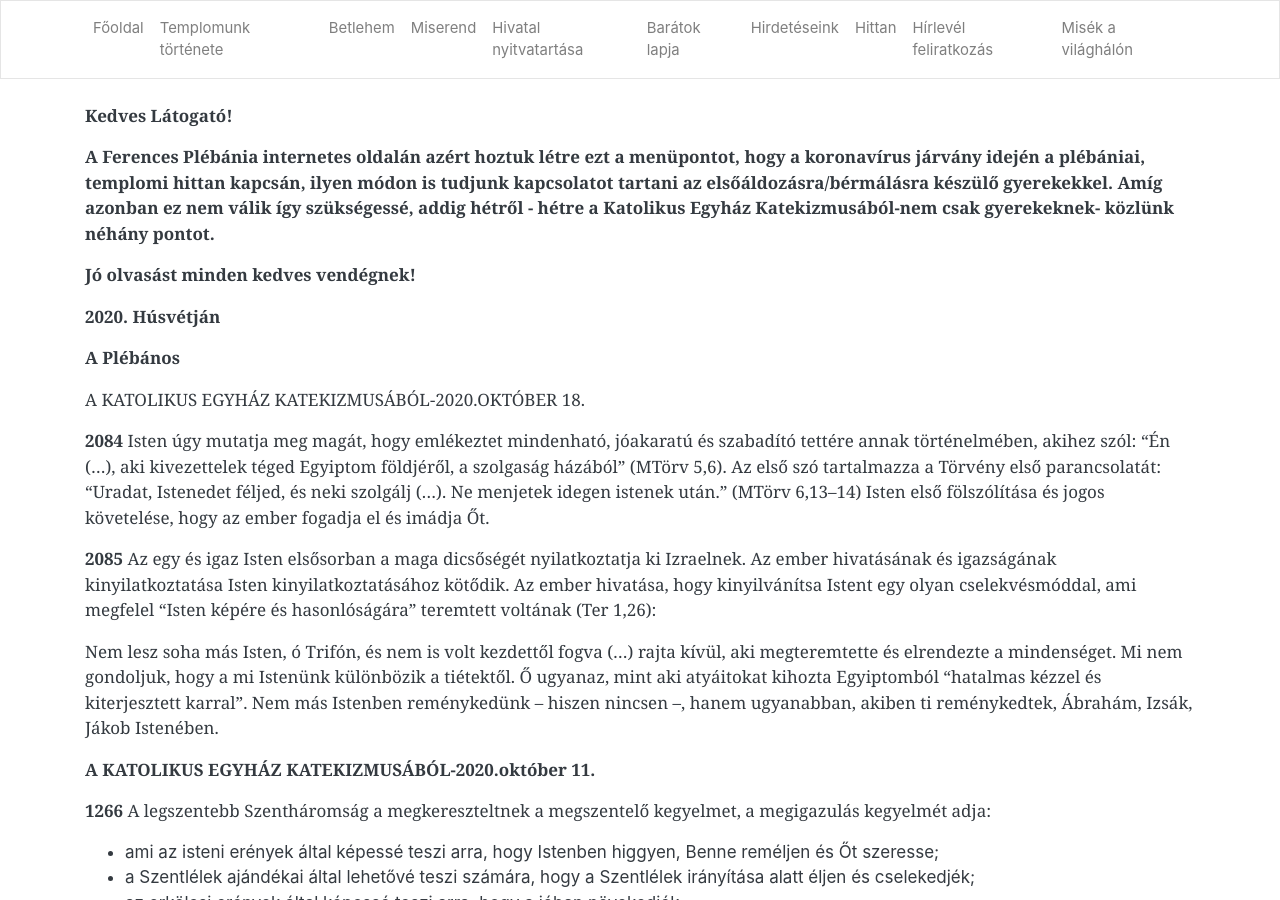
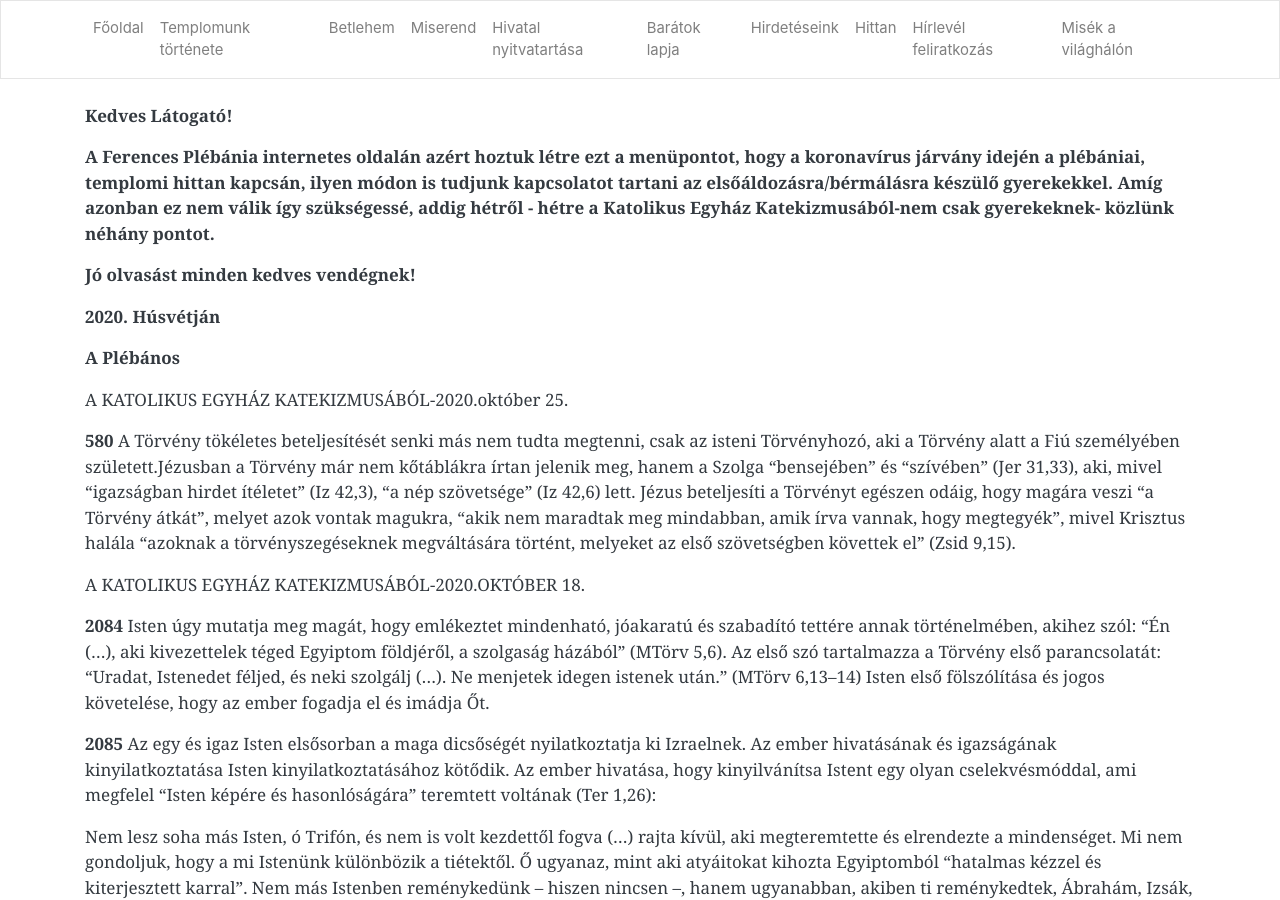
Before and after one commit to pecsi-ferences/pecsi-ferences.github.io, a Jekyll site: the page built from hittan.md, in a window 1280 px wide and 900 px high. Built offline with Jekyll 4.4.1, drawn with Linux system fonts in a browser that asks for light colours; nearby versions of some CDN libraries.

Commit message:
Update from Forestry.io Zoltán Dohány updated hittan.md

```diff
--- a/hittan.md
+++ b/hittan.md
@@ -12,6 +12,10 @@ title: Hittan
 **2020. Húsvétján**
 
 **A Plébános**
+
+A KATOLIKUS EGYHÁZ KATEKIZMUSÁBÓL-2020.október 25.
+
+**580** A Törvény tökéletes beteljesítését senki más nem tudta megtenni, csak az isteni Törvényhozó, aki a Törvény alatt a Fiú személyében született.Jézusban a Törvény már nem kőtáblákra írtan jelenik meg, hanem a Szolga "bensejében" és "szívében" (Jer 31,33), aki, mivel "igazságban hirdet ítéletet" (Iz 42,3), "a nép szövetsége" (Iz 42,6) lett. Jézus beteljesíti a Törvényt egészen odáig, hogy magára veszi "a Törvény átkát", melyet azok vontak magukra, "akik nem maradtak meg mindabban, amik írva vannak, hogy megtegyék", mivel Krisztus halála "azoknak a törvényszegéseknek megváltására történt, melyeket az első szövetségben követtek el" (Zsid 9,15).
 
 A KATOLIKUS EGYHÁZ KATEKIZMUSÁBÓL-2020.OKTÓBER 18.
 
```
